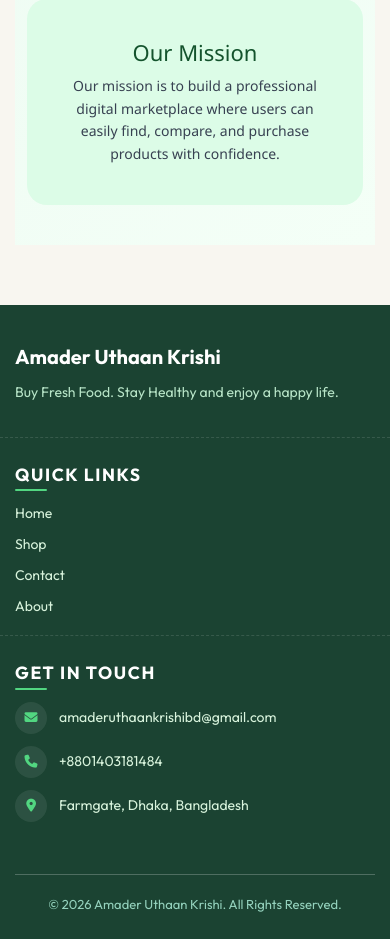
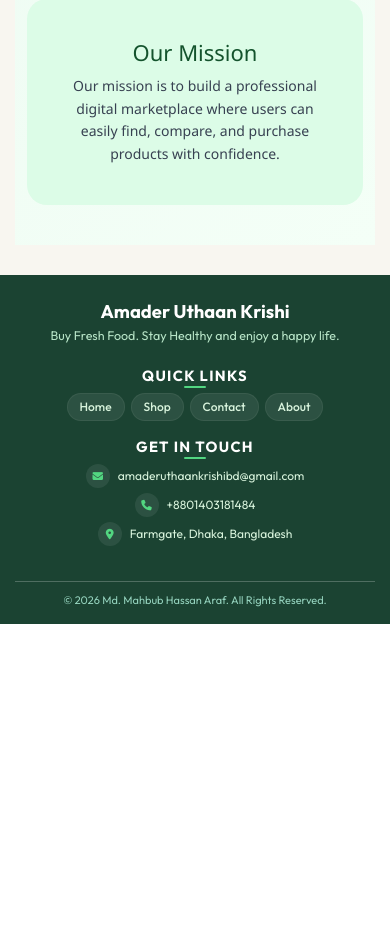
Before and after one commit to Mohd-Araf/amader_uthaan_krishi-ERP-Software-, a Django app: page /about/ in a window 390 px wide. Shown: the part 1032-1971 px from the top of the page. After the commit the page ends 1656 px from the top, so only its background shows below. Run offline with Django 5.2, Linux system fonts and the light colour scheme.

Commit message:
Refactor footer styles and update copyright text
Updated footer styles for improved mobile responsiveness and visual consistency.

```diff
--- a/Templates/base.html
+++ b/Templates/base.html
@@ -545,7 +545,7 @@
       cursor: pointer;
     }
 
-    /* Drawer Nav Links (Hover Bug Fix) */
+    /* Drawer Nav Links */
     .drawer-nav {
       padding: 14px 20px;
       display: flex;
@@ -678,12 +678,12 @@
       background: #fee2e2;
     }
 
-    /* ─── FOOTER ─── */
+    /* ─── SITE FOOTER ─── */
     .site-footer {
       background: #1b4332; /* Softened modern organic green */
       color: #e2e8f0;
-      padding: 60px 0 30px 0;
-      margin-top: 60px;
+      padding: 50px 0 25px 0;
+      margin-top: 50px;
     }
 
     .footer-brand {
@@ -697,6 +697,7 @@
       color: #b7e4c7;
       font-size: 14px;
       line-height: 1.6;
+      margin-bottom: 0;
     }
 
     .footer-heading {
@@ -745,6 +746,7 @@
       display: flex;
       align-items: center;
       gap: 12px;
+      word-break: break-word;
     }
 
     .footer-contact i {
@@ -761,8 +763,9 @@
     }
 
     .footer-hr {
-      border-color: rgba(255, 255, 255, 0.12);
-      margin: 40px 0 20px 0;
+      border: none;
+      border-top: 1px solid rgba(255, 255, 255, 0.12);
+      margin: 35px 0 20px 0;
     }
 
     .footer-copy {
@@ -787,25 +790,87 @@
       }
     }
 
+    /* ─── MOBILE COMPACT & SLEEK FOOTER ─── */
     @media (max-width: 767px) {
       .site-footer {
-        padding: 40px 0 25px 0;
+        padding: 26px 0 16px 0;
+        margin-top: 30px;
+        text-align: center;
       }
 
       .footer-col-mobile {
-        margin-bottom: 26px;
-        padding-bottom: 18px;
-        border-bottom: 1px dashed rgba(255, 255, 255, 0.12);
-      }
-
-      .footer-col-mobile:last-child {
-        margin-bottom: 0;
+        margin-bottom: 16px;
         padding-bottom: 0;
         border-bottom: none;
       }
 
+      .footer-brand {
+        font-size: 1.15rem;
+        margin-bottom: 4px;
+      }
+
+      .footer-tagline {
+        font-size: 12.5px;
+        line-height: 1.4;
+        max-width: 300px;
+        margin: 0 auto 6px auto;
+      }
+
+      .footer-heading {
+        font-size: 0.92rem;
+        margin-bottom: 8px;
+      }
+
+      .footer-heading::after {
+        left: 50%;
+        transform: translateX(-50%);
+        bottom: -3px;
+        width: 22px;
+      }
+
+      /* Compact Horizontal Pills for Quick Links on Phone */
+      .footer-links {
+        flex-direction: row;
+        justify-content: center;
+        flex-wrap: wrap;
+        gap: 6px;
+      }
+
+      .footer-links a {
+        background: rgba(255, 255, 255, 0.08);
+        padding: 4px 12px;
+        border-radius: var(--radius-pill);
+        font-size: 12px;
+        font-weight: 500;
+        border: 1px solid rgba(255, 255, 255, 0.06);
+      }
+
       .footer-links a:hover {
-        transform: translateX(6px);
+        transform: none;
+        background: rgba(255, 255, 255, 0.18);
+        color: #ffffff;
+      }
+
+      /* Compact Contact details on Phone */
+      .footer-contact {
+        justify-content: center;
+        font-size: 12px;
+        margin-bottom: 5px;
+        gap: 8px;
+      }
+
+      .footer-contact i {
+        width: 24px;
+        height: 24px;
+        font-size: 10.5px;
+      }
+
+      .footer-hr {
+        margin: 14px 0 10px 0;
+      }
+
+      .footer-copy {
+        font-size: 11px;
       }
     }
   </style>
@@ -1069,7 +1134,7 @@
       </div>
     </div>
     <hr class="footer-hr">
-    <p class="footer-copy">&copy; 2026 Amader Uthaan Krishi. All Rights Reserved.</p>
+    <p class="footer-copy">&copy; 2026 Md. Mahbub Hassan Araf. All Rights Reserved.</p>
   </div>
 </footer>
 
```
